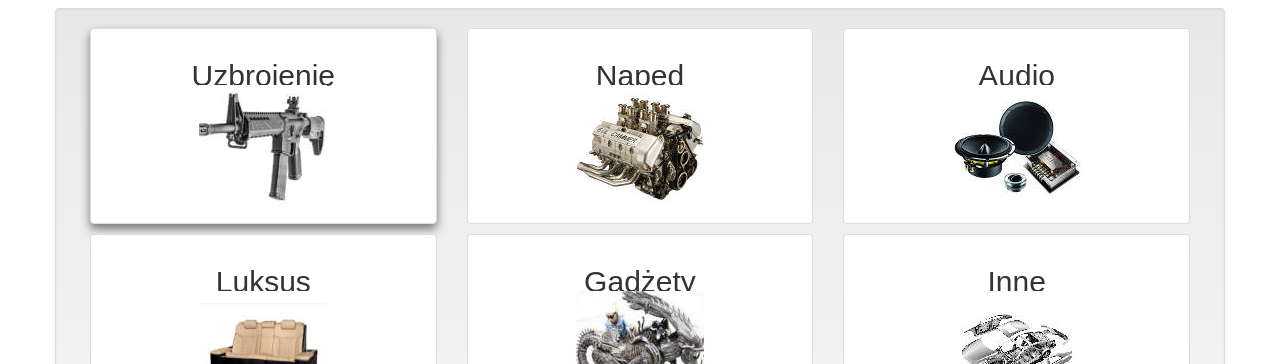
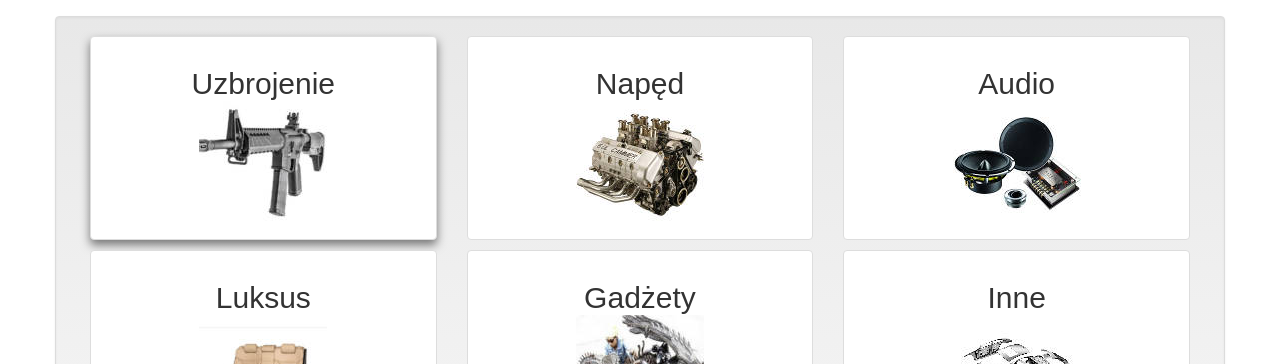
Before and after one commit to infoshareacademy/jfdd5-vikata-app, a React (Create React App) app: page / in a window 1280 px wide. Shown: the part 330-694 px from the top of the page. Built offline with nearby package versions, Linux system fonts and the light colour scheme.

Commit message:
types images header: position fixed

```diff
--- a/src/TypesView/TypesView.css
+++ b/src/TypesView/TypesView.css
@@ -7,3 +7,6 @@
 .TypesView-selected-type {
   box-shadow: 0 5px 10px #777;
 }
+h2 {
+  margin-bottom: 18px
+}
```
